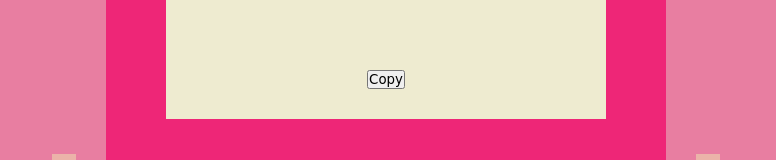
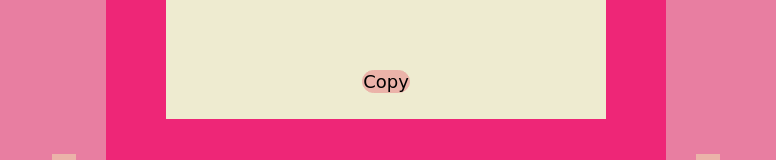
Before and after one commit to kessyads/manipulating_border_radius, a plain HTML site: page index.html in a window 1280 px wide. Shown: the part 413-573 px from the top of the page, without its empty margins (254-1030 px from the left). Drawn offline with Linux system fonts and the light colour scheme.

Commit message:
fifty.update

```diff
--- a/style.css
+++ b/style.css
@@ -47,6 +47,13 @@ body{
     padding: 20px;
 }
 
+button {
+    background-color: #EBB3A9;
+    font-size: 18px;
+    border-radius: 30px;
+    border: 1px #EBB3A9 solid;
+}
+
 
 .dimensions__number{
     align-items: center;
```
